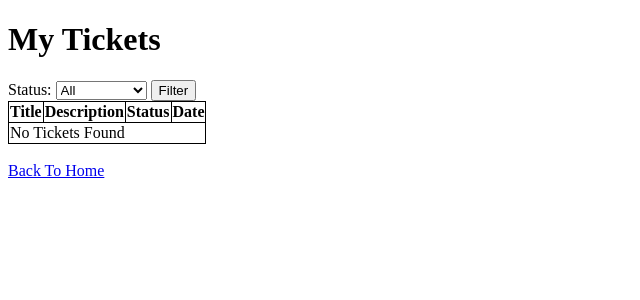
After one commit to Microsoft-Hater/Web-Framework-Project, a Django app: page /services/tickets/ in a window 1280 px wide. The commit adds this page. Shown: the top 300 px of the page, without its empty margins (0-640 px from the left). Run offline with Django 5.2, Linux system fonts and the light colour scheme; a user stored in the database is signed in; data comes from the database, SQL or seed files in the repository; both versions use the stored data as it was after the commit.

Commit message:
Updated User To Be Able To View Tickets

```diff
--- a/studentservices/services/templates/services/grades.html
+++ b/studentservices/services/templates/services/grades.html
@@ -26,7 +26,7 @@
 			</tr>
 			{%empty%}
 			<tr>
-				<td colspan="4">No Grades Found</td>
+				<td colspan="3">No Grades Found</td>
 			</tr>
 			{%endfor%}
 		</table>
--- a/studentservices/services/templates/services/home.html
+++ b/studentservices/services/templates/services/home.html
@@ -12,6 +12,8 @@
 				<br>
 				<a href="{%url 'grades'%}">View Grades</a>
 				<br>
+				<a href="{%url 'tickets'%}">Tickets</a>
+				<br>
 				<br>
 				<a href="{%url 'logout'%}">Logout</a>
 			{%else%}
--- /dev/null
+++ b/studentservices/services/templates/services/tickets.html
@@ -0,0 +1,50 @@
+<!DOCTYPE html>
+<html>
+	<head>
+		<style>
+			.table{
+				border: 1px solid black;
+				border-collapse: collapse;
+			}
+		</style>
+		<title>My Tickets</title>
+	</head>
+	<body>
+		<h1>My Tickets</h1>
+
+		<form method="get" action="{%url 'tickets'%}">
+			<label>Status:
+				<select name="status">
+					<option value="">All</option>
+					<option value="Open">Open</option>
+					<option value="In Progress">In Progress</option>
+					<option value="Resolved">Resolved</option>
+				</select>
+			</label>
+			<button type="submit">Filter</button>
+		</form>
+
+		<table class="table">
+			<tr class="table">
+				<th class="table">Title</th>
+				<th class="table">Description</th>
+				<th class="table">Status</th>
+				<th class="table">Date</th>
+			</tr>
+			{%for ticket in tickets%}
+			<tr>
+				<td class="table">{{ticket.title}}</td>
+				<td class="table">{{ticket.description}}</td>
+				<td class="table">{{ticket.status}}</td>
+				<td class="table">{{ticket.date}}</td>
+			</tr>
+			{%empty%}
+			<tr>
+				<td colspan="4">No Tickets Found</td>
+			</tr>
+			{%endfor%}
+		</table>
+		<br>
+		<a href="{%url 'index'%}">Back To Home</a>
+	</body>
+</html>
--- a/studentservices/services/urls.py
+++ b/studentservices/services/urls.py
@@ -8,4 +8,5 @@ urlpatterns = [
 	path("logout/", views.logoutView, name="logout"),
 	path("fees/", views.feesView, name="fees"),
 	path("grades/", views.gradesView, name="grades"),
+	path("tickets/", views.ticketsView, name="tickets"),
 ]
--- a/studentservices/services/views.py
+++ b/studentservices/services/views.py
@@ -6,9 +6,7 @@ from django.contrib.auth import logout
 from django.contrib.auth.decorators import login_required
 from .models import Fee
 from .models import Result
-
-from django.http import Http404, HttpResponse
-
+from .models import Ticket
 
 # Create your views here.
 
@@ -61,3 +59,15 @@ def gradesView(request):
 	allGrades = Result.objects.filter(user=request.user)
 
 	return render(request, "services/grades.html", {"grades": allGrades})
+
+@login_required
+def ticketsView(request):
+	allTickets = Ticket.objects.filter(user=request.user)
+
+	filter = request.GET.get("status")
+	if filter in ["Open", "In Progress", "Resolved"]:
+		allTickets = allTickets.filter(status=filter)
+
+	tickets = allTickets.order_by("-date")
+
+	return render(request, "services/tickets.html", {"tickets": tickets})
```
Also changed, not shown: studentservices/db.sqlite3.
